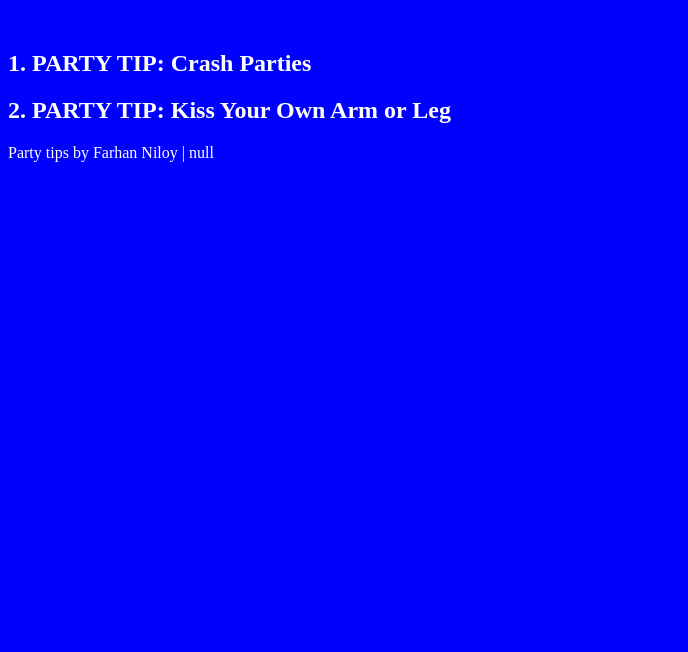
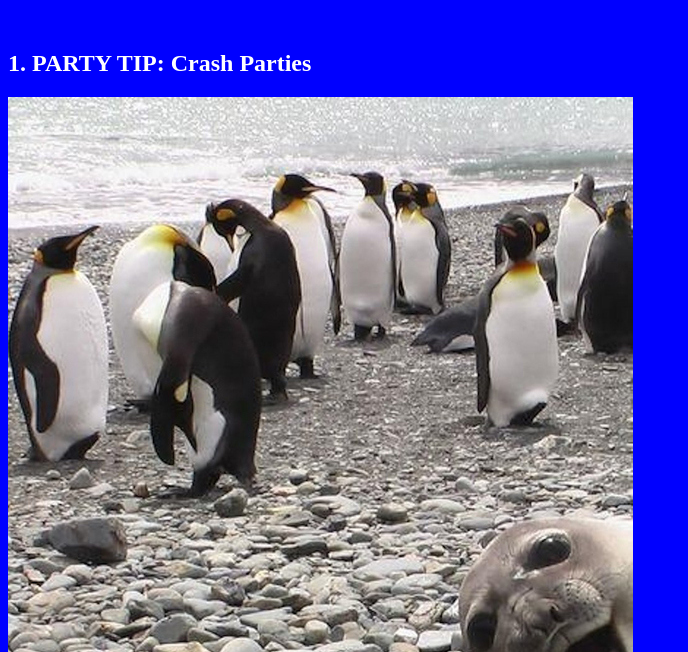
Before and after one commit to niloy-farhan/One-Month-Practice, a plain HTML site: page Html Css/index.html in a window 1280 px wide. Shown: the part 148-800 px from the top of the page, without its empty margins (0-688 px from the left). Drawn offline with Linux system fonts and the light colour scheme.

Commit message:
add first image

```diff
--- a/Html Css/index.html
+++ b/Html Css/index.html
@@ -20,6 +20,7 @@
 <body>
 <h1>Party Tips</h1>
 <h2>1. PARTY TIP: Crash Parties</h2>
+<img src="penguin-party.jpg">
 <h2>2. PARTY TIP: Kiss Your Own Arm or Leg</h2>
 <p>Party tips by Farhan Niloy | null</p>
 </body>
```
